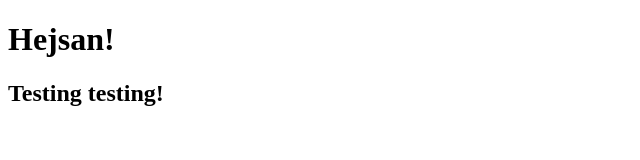
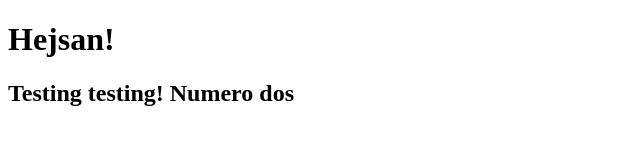
Before and after one commit to jonatanhogberg/Programvaruteknik-Projekt, a plain HTML site: page WebContent/index.html in a window 1280 px wide. Shown: the whole page, without its empty margins (0-640 px from the left). Drawn offline with Linux system fonts and the light colour scheme.

Commit message:
more test

```diff
--- a/WebContent/index.html
+++ b/WebContent/index.html
@@ -6,6 +6,6 @@
 </head>
 <body>
 	<h1>Hejsan!</h1>
-	<h2>Testing testing!</h2>
+	<h2>Testing testing! Numero dos</h2>
 </body>
 </html>
```
